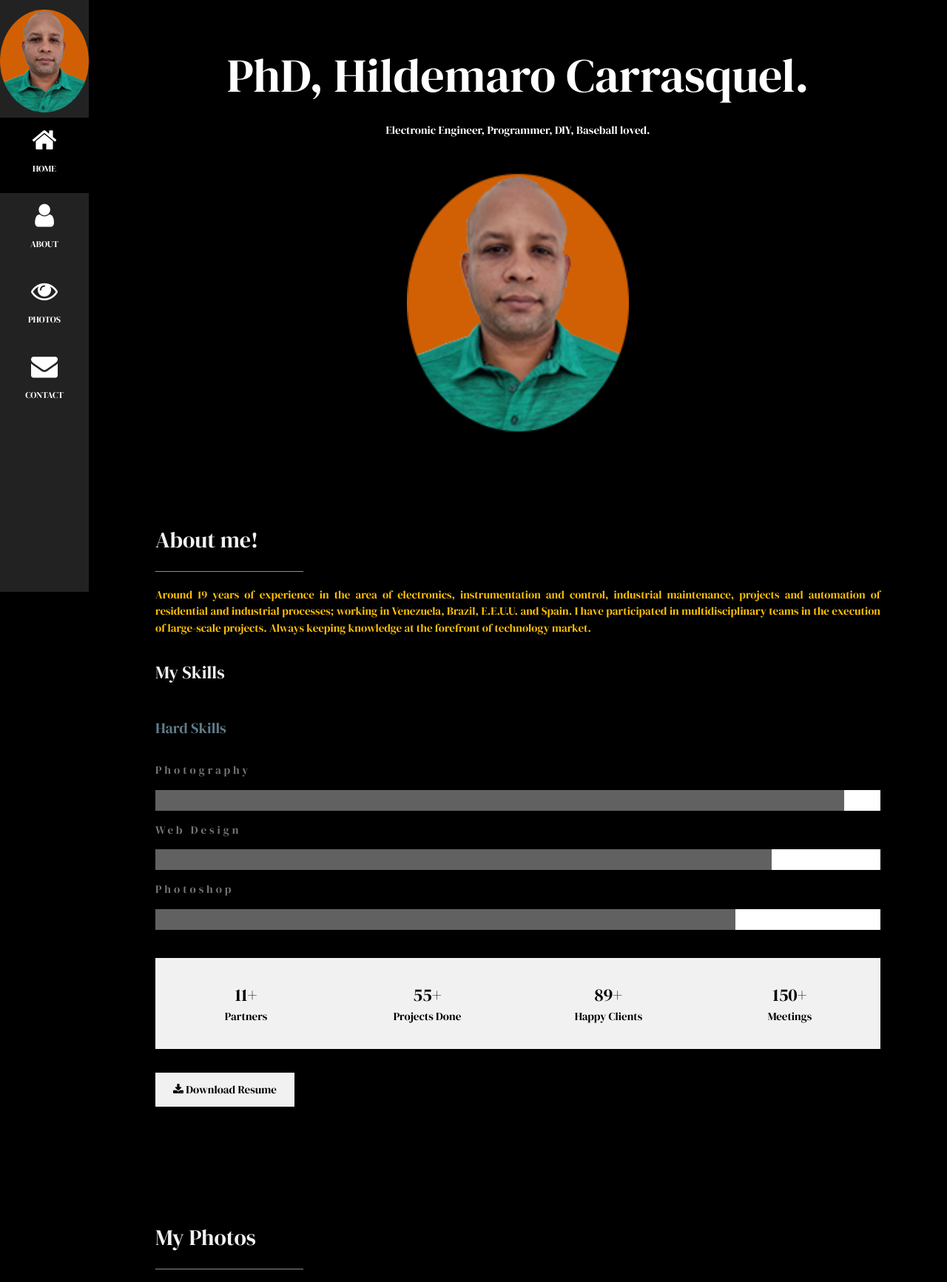
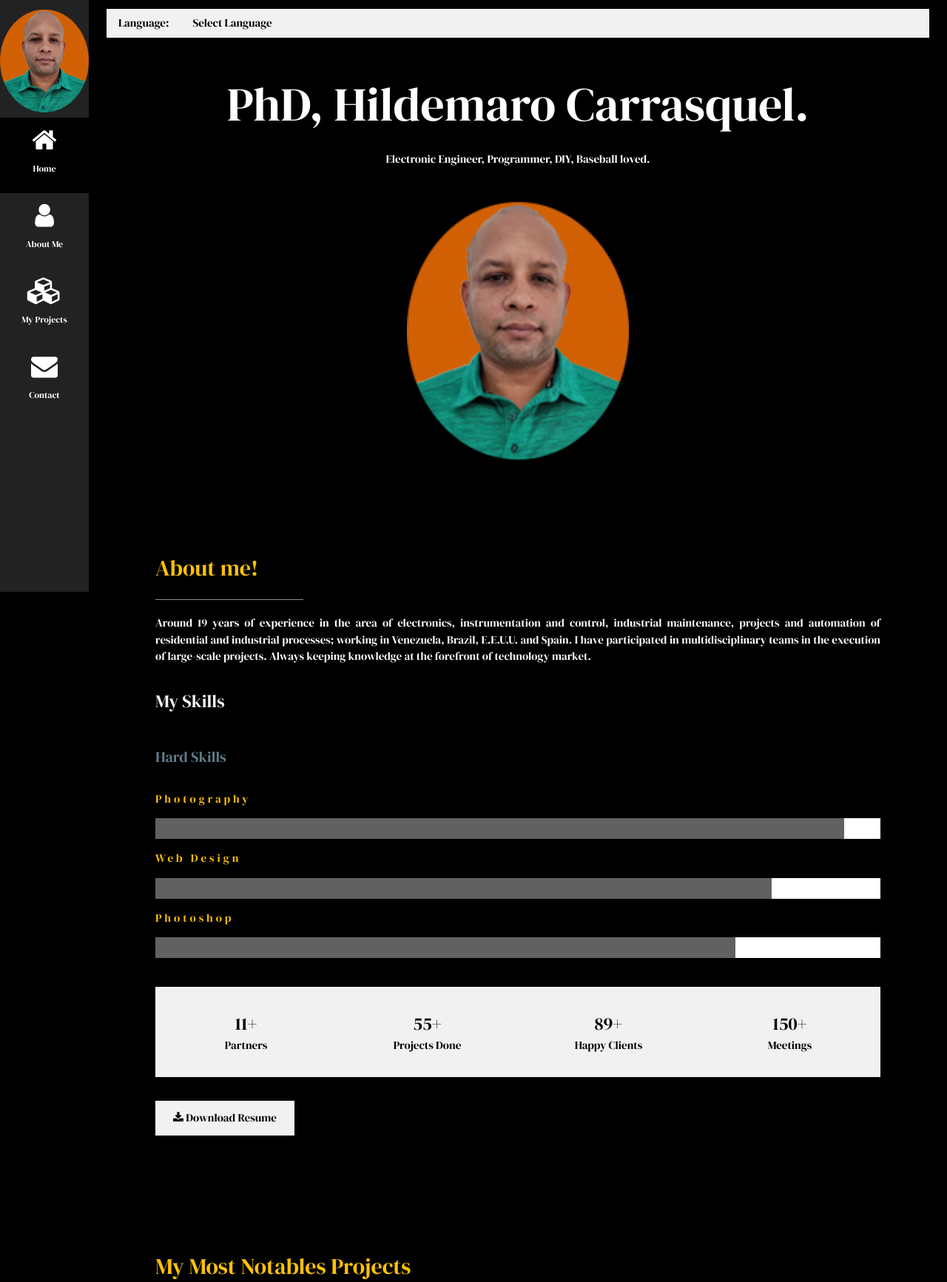
Before and after one commit to hildemaro1980/mysite_project, a Django app: template portfolio/templates/startpage.html in a window 1280 px wide. Shown: the top 1733 px of the page at 74% size. Run offline with Django 4.2, Linux system fonts and the light colour scheme; the template is opened without the code that fills it, so the values that code supplies are empty; parts of the project's set-up code (start-up, migrations or seed data) failed here and were passed over.

Commit message:
html changes

```diff
--- a/portfolio/templates/myhome.html
+++ b/portfolio/templates/myhome.html
@@ -11,7 +11,7 @@
     <div class="w3-container w3-black w3-cell">
       <h1 class="w3-center">{% trans "Hildemaro Ramon Carraquel Matos, PhD" %}</h1>
       <h3 class="w3-center w3-text-yellow">{% trans "Electronic Engineer, Programmer, DIY, Baseball loved" %}</h3>
-      <p class="w3-padding">{% blocktrans%} Around 18 years of experience in the area of electronics, instrumentation and control,
+      <p class="w3-padding">{% blocktrans%} Around 19 years of experience in the area of electronics, instrumentation and control,
                                       industrial maintenance, projects and automation of residential and industrial processes;
                                       working in Venezuela, Brazil, E.E.U.U. and Spain. I have participated in multidisciplinary teams
                                       in the execution of large-scale projects. Always keeping knowledge at the forefront of
--- a/portfolio/templates/startpage.html
+++ b/portfolio/templates/startpage.html
@@ -3,7 +3,7 @@
 <!DOCTYPE html>
 <html>
 <head>
-<title>W3.CSS Template</title>
+<title>{% trans "Web Site - Hildemaro Carrasquel" %}</title>
 <meta charset="UTF-8">
 <meta name="viewport" content="width=device-width, initial-scale=1">
 <link rel="stylesheet" href="https://www.w3schools.com/w3css/4/w3.css">
@@ -28,19 +28,19 @@ body, h1,h2,h3,h4,h5,h6 {font-family: "DM Serif Display", sans-serif}
   <img src="{% static 'portfolio/perfil.jpeg' %}" style="width:100%">
   <a href="#" class="w3-bar-item w3-button w3-padding-large w3-black">
     <i class="fa fa-home w3-xxlarge"></i>
-    <p>{% trans "HOME" %}</p>
+    <p>{% trans "Home" %}</p>
   </a>
   <a href="#about" class="w3-bar-item w3-button w3-padding-large w3-hover-black">
     <i class="fa fa-user w3-xxlarge"></i>
-    <p>{% trans "ABOUT" %}</p>
+    <p>{% trans "About Me" %}</p>
   </a>
   <a href="#photos" class="w3-bar-item w3-button w3-padding-large w3-hover-black">
-    <i class="fa fa-eye w3-xxlarge"></i>
-    <p>PHOTOS</p>
+    <i class="fa fa-cubes w3-xxlarge"></i>
+    <p>{% trans "My Projects" %}</p>
   </a>
   <a href="#contact" class="w3-bar-item w3-button w3-padding-large w3-hover-black">
     <i class="fa fa-envelope w3-xxlarge"></i>
-    <p>CONTACT</p>
+    <p>{% trans "Contact" %}</p>
   </a>
 </nav>
 
@@ -56,6 +56,18 @@ body, h1,h2,h3,h4,h5,h6 {font-family: "DM Serif Display", sans-serif}
 
 <!-- Page Content -->
 <div class="w3-padding-large" id="main">
+  <div class="w3-bar w3-light-grey">
+    <a href="#" class="w3-bar-item w3-button">Language: </a>
+
+    <div class="w3-dropdown-hover">
+      <button class="w3-button">Select Language</button>
+      <div class="w3-dropdown-content w3-bar-block w3-card-4">
+        <a href="#" class="w3-bar-item w3-button">English</a>
+        <a href="#" class="w3-bar-item w3-button">Spanish</a>
+        <a href="#" class="w3-bar-item w3-button">Portuguese</a>
+      </div>
+    </div>
+  </div>
   <!-- Header/Home -->
   <header class="w3-container w3-padding-32 w3-center w3-black" id="home">
     <h1 class="w3-jumbo"><span class="w3-hide-small">PhD,</span> Hildemaro Carrasquel.</h1>
@@ -64,10 +76,10 @@ body, h1,h2,h3,h4,h5,h6 {font-family: "DM Serif Display", sans-serif}
   </header>
 
   <!-- About Section -->
-  <div class="w3-content w3-justify w3-text-grey w3-padding-64" id="about">
-    <h2 class="w3-text-light-grey">{% trans "About me!" %}</h2>
+  <div class="w3-content w3-justify w3-text-amber w3-padding-64" id="about">
+    <h2 class="w3-text-light-amber">{% trans "About me!" %}</h2>
     <hr style="width:200px" class="w3-opacity" >
-    <p class="w3-text-amber">{% blocktrans%} Around 19 years of experience in the area of electronics, instrumentation and control,
+    <p class="w3-text-white">{% blocktrans%} Around 19 years of experience in the area of electronics, instrumentation and control,
       industrial maintenance, projects and automation of residential and industrial processes;
       working in Venezuela, Brazil, E.E.U.U. and Spain. I have participated in multidisciplinary teams
       in the execution of large-scale projects. Always keeping knowledge at the forefront of
@@ -115,23 +127,23 @@ body, h1,h2,h3,h4,h5,h6 {font-family: "DM Serif Display", sans-serif}
 
   <!-- Portfolio Section -->
   <div class="w3-padding-64 w3-content" id="photos">
-    <h2 class="w3-text-light-grey">My Photos</h2>
+    <h2 class="w3-text-amber">{% trans "My Most Notables Projects" %} </h2>
     <hr style="width:200px" class="w3-opacity">
 
     <!-- Grid for photos -->
     <div class="w3-row-padding" style="margin:0 -16px">
-      <div class="w3-half">
+      <!--<div class="w3-half"> -->
         <img src="/w3images/wedding.jpg" style="width:100%">
         <img src="/w3images/rocks.jpg" style="width:100%">
         <img src="/w3images/sailboat.jpg" style="width:100%">
-      </div>
-
-      <div class="w3-half">
+    <!--  </div>
+    -->
+     <!-- <div class="w3-half">
         <img src="/w3images/underwater.jpg" style="width:100%">
         <img src="/w3images/chef.jpg" style="width:100%">
         <img src="/w3images/wedding.jpg" style="width:100%">
         <img src="/w3images/p6.jpg" style="width:100%">
-      </div>
+      </div>-->
     <!-- End photo grid -->
     </div>
   <!-- End Portfolio Section -->
@@ -139,14 +151,15 @@ body, h1,h2,h3,h4,h5,h6 {font-family: "DM Serif Display", sans-serif}
 
   <!-- Contact Section -->
   <div class="w3-padding-64 w3-content w3-text-grey" id="contact">
-    <h2 class="w3-text-light-grey">Contact Me</h2>
+    <h2 class="w3-text-light-grey">{% trans "Contact Me" %}</h2>
     <hr style="width:200px" class="w3-opacity">
 
     <div class="w3-section">
-      <p><i class="fa fa-map-marker fa-fw w3-text-white w3-xxlarge w3-margin-right"></i> Chicago, US</p>
-      <p><i class="fa fa-phone fa-fw w3-text-white w3-xxlarge w3-margin-right"></i> Phone: +00 151515</p>
-      <p><i class="fa fa-envelope fa-fw w3-text-white w3-xxlarge w3-margin-right"> </i> Email: mail@mail.com</p>
+      <p><i class="fa fa-map-marker fa-fw w3-text-white w3-xxlarge w3-margin-right"></i> {% trans "São Luis - Ma, Brazil"%}</p>
+      <p><i class="fa fa-phone fa-fw w3-text-white w3-xxlarge w3-margin-right"></i>{% trans "Phone: +55 98 991885745 (WhatsApp too)" %}</p>
+      <p><i class="fa fa-envelope fa-fw w3-text-white w3-xxlarge w3-margin-right"> </i> {% trans "e-mail: hildemaro1980@gmail.com" %}</p>
     </div><br>
+    <!--
     <p>Let's get in touch. Send me a message:</p>
 
     <form action="/action_page.php" target="_blank">
@@ -160,6 +173,7 @@ body, h1,h2,h3,h4,h5,h6 {font-family: "DM Serif Display", sans-serif}
         </button>
       </p>
     </form>
+  -->
   <!-- End Contact Section -->
   </div>
 
```
